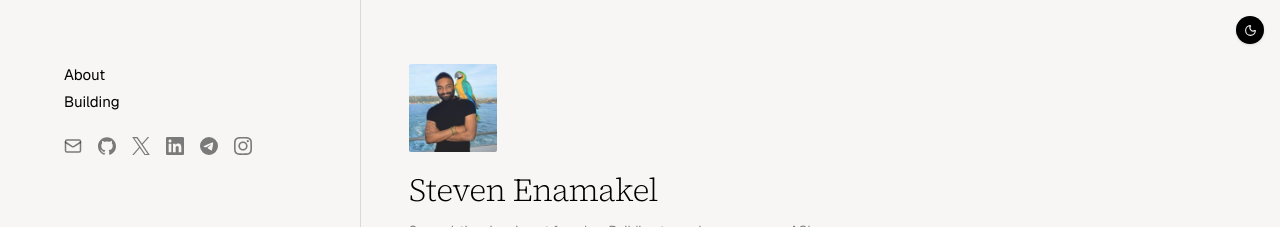
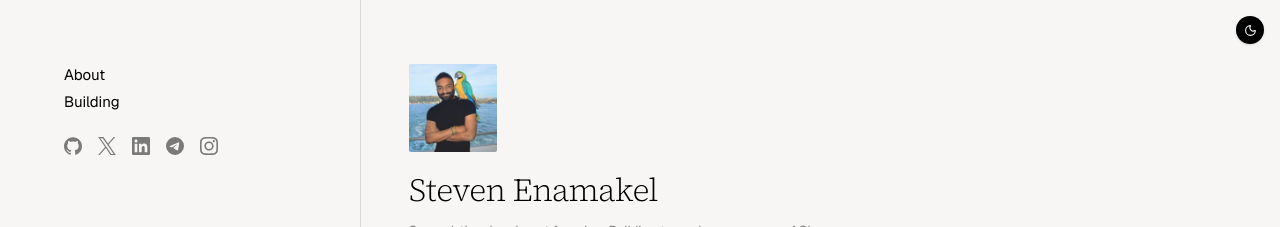
Before and after one commit to senamakel/enamakel.com, a Next.js app: page / in a window 1280 px wide. Shown: the top 227 px of the page. Built offline with nearby package versions, Linux system fonts and the light colour scheme.

Commit message:
content: remove the email address from the site
Co-authored-by: Medulla <medulla@tinyhumans.ai>

```diff
--- a/src/app/page.tsx
+++ b/src/app/page.tsx
@@ -1,4 +1,3 @@
-import { Mail } from "lucide-react";
 import Image from "next/image";
 
 import { RichText } from "@/components/rich-text";
@@ -77,16 +76,6 @@ export default function Home() {
             ))}
           </nav>
           <ul className="mt-6 flex items-center gap-4">
-            <li>
-              <a
-                href={`mailto:${site.email}`}
-                title="Email"
-                className="text-muted-foreground hover:text-foreground block transition-colors"
-              >
-                <Mail className="size-[18px]" />
-                <span className="sr-only">Email</span>
-              </a>
-            </li>
             {site.links.map((link) => (
               <li key={link.label}>
                 <a
--- a/src/lib/site.ts
+++ b/src/lib/site.ts
@@ -3,7 +3,6 @@ export const site = {
   role: "Second-time immigrant founder",
   tagline: "Building towards open-source AGI",
   location: "Dubai, United Arab Emirates",
-  email: "steven.enamakel@gmail.com",
   // `**text**` renders bold. Countries are bolded throughout.
   bio: [
     "I was born in Mumbai, **India**, and spent most of my childhood in **Bahrain** and **Kuwait**.",
```
